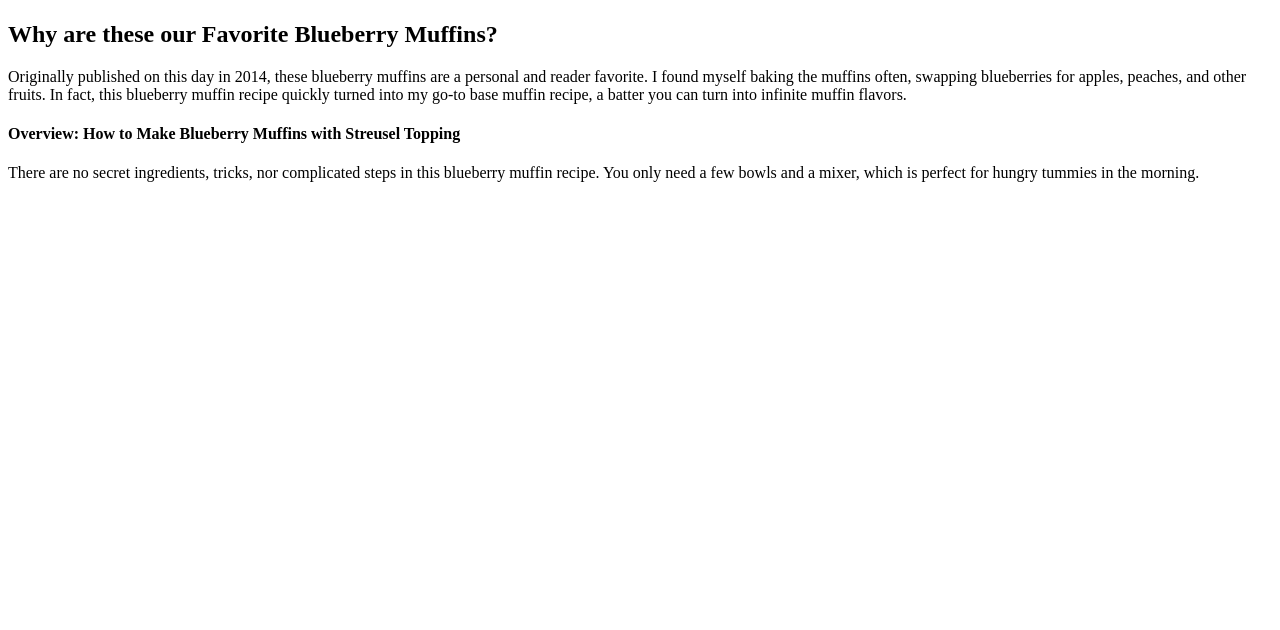
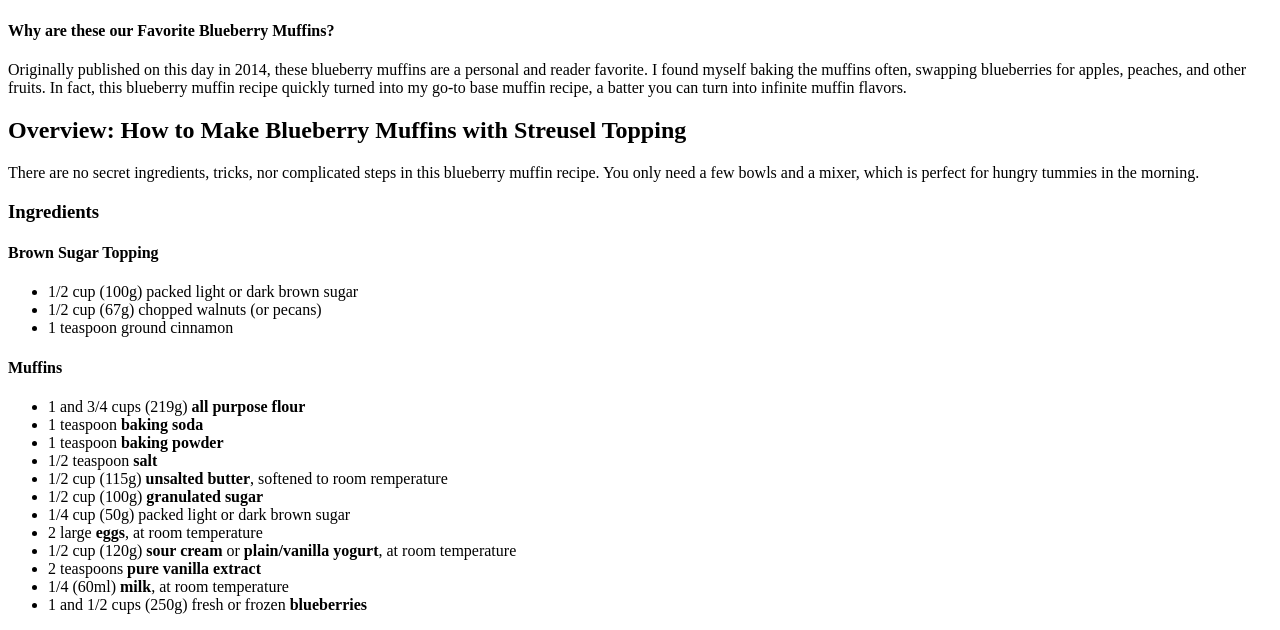
Before and after one commit to ysuzuuki/odin-recipes, a plain HTML site: page recipes/blueberry_muffin.html in a window 1280 px wide. Shown: the part 383-1013 px from the top of the page. Before the commit the page ends 800 px from the top, so only its background shows below. Drawn offline with Linux system fonts and the light colour scheme.

Commit message:
Add ingredients to recipe

```diff
--- a/recipes/blueberry_muffin.html
+++ b/recipes/blueberry_muffin.html
@@ -9,13 +9,34 @@
         <img src="https://sallysbakingaddiction.com/wp-content/uploads/2014/05/blueberry-streusel-muffins-5.jpg"
         alt="Picture of blueberry muffin">
 
-        <h2>Why are these our Favorite Blueberry Muffins?</h2>
+        <h4>Why are these our Favorite Blueberry Muffins?</h4>
             <p> Originally published on this day in 2014, these blueberry muffins are a personal and reader favorite.
                 I found myself baking the muffins often, swapping blueberries for apples, peaches, and other fruits.
                 In fact, this blueberry muffin recipe quickly turned into my go-to base muffin recipe, a batter you can turn into infinite muffin flavors.</p>
-        <h4>Overview: How to Make Blueberry Muffins with Streusel Topping</h4>
+        <h2>Overview: How to Make Blueberry Muffins with Streusel Topping</h2>
             <p> There are no secret ingredients, tricks, nor complicated steps in this blueberry muffin recipe.
                 You only need a few bowls and a mixer, which is perfect for hungry tummies in the morning.</p>
-
+        <h3>Ingredients</h3>
+            <h4>Brown Sugar Topping</h4>
+                <ul>
+                    <li>1/2 cup (100g) packed light or dark brown sugar</li>
+                    <li>1/2 cup (67g) chopped walnuts (or pecans)</li>
+                    <li>1 teaspoon ground cinnamon</li>
+                </ul>
+            <h4>Muffins</h4>
+                <ul>
+                    <li>1 and 3/4 cups (219g) <b>all purpose flour</b></li>
+                    <li>1 teaspoon <b>baking soda</b></li>
+                    <li>1 teaspoon <b>baking powder</b></li>
+                    <li>1/2 teaspoon <b>salt</b></li>
+                    <li>1/2 cup (115g) <b>unsalted butter</b>, softened to room remperature</li>
+                    <li>1/2 cup (100g) <b>granulated sugar</b></li>
+                    <li>1/4 cup (50g) packed light or dark </b>brown sugar</b></li>
+                    <li>2 large <b>eggs</b>, at room temperature</li>
+                    <li>1/2 cup (120g) <b>sour cream</b> or <b>plain/vanilla yogurt</b>, at room temperature</li>
+                    <li>2 teaspoons <b>pure vanilla extract</b>
+                    <li>1/4 (60ml) <b>milk</b>, at room temperature</li>
+                    <li>1 and 1/2 cups (250g) fresh or frozen <b>blueberries</b></li>
+                </ul>
     </body>
 </html>
```
